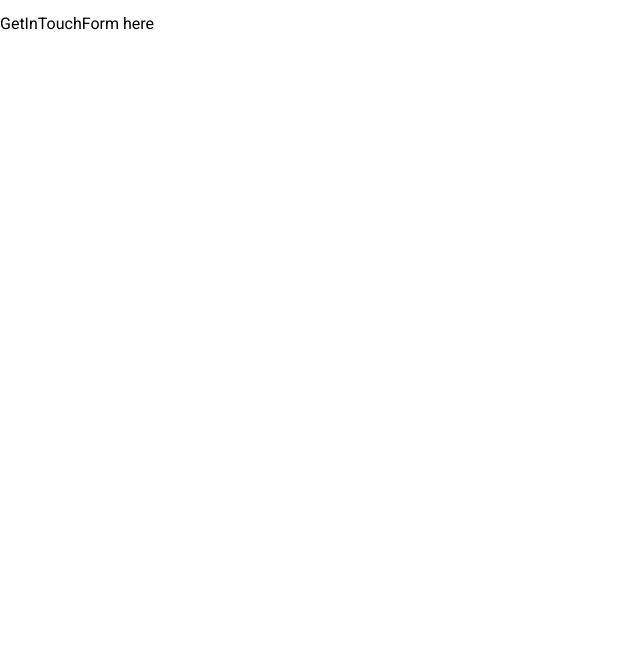
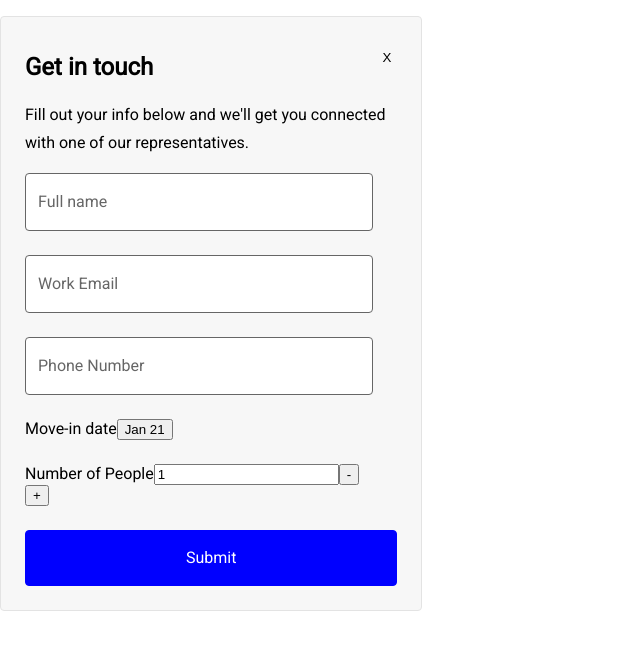
Before and after one commit to space-bnb/contact-form-service, a React app: page / in a window 1280 px wide. Both pictures are taken after a click on the button "Get in touch". Shown: the whole page, without its empty margins (0-640 px from the left). Built offline with nearby package versions, Linux system fonts and the light colour scheme; no server answers.

Commit message:
update styles and functionality for GetInTouch form

```diff
--- a/client/Components/GetInTouchForm.js
+++ b/client/Components/GetInTouchForm.js
@@ -1,10 +1,53 @@
 import React from 'react';
 
-const GetInTouchForm = () => {
+const GetInTouchForm = ( { handleFormChange }) => {
 
+  const handleFormFieldClick = (e) => {
+
+    const field = e.target.parentElement;
+    field.classList.add('focus');
+
+  }
 
   return (
-    <h1>GetInTouchForm here</h1>
+    <div className="get-in-touch-form-wrapper">
+      <button className="close-form" onClick={() => { handleFormChange('self-serve')}}>X</button>
+      <h3>Get in touch</h3>
+
+      <form>
+        <p>Fill out your info below and we'll get you connected with one of our representatives.</p>
+        <div className="form-item">
+          <div className="field" >
+            <label htmlFor="fullName">Full name</label>
+            <input id="fullName" name="fullName"  type="text" required onClick={(e) => {handleFormFieldClick(e)}}/>
+          </div>
+        </div>
+        <div className="form-item">
+          <div className="field">
+            <label htmlFor="email">Work Email</label>
+            <input id="email" name="email" type="email" required onClick={(e) => {handleFormFieldClick(e)}}/>
+          </div>
+        </div>
+        <div className="form-item">
+          <div className="field">
+            <label htmlFor="phone">Phone Number</label>
+            <input id="phone" name="phone" type="phone" required onClick={(e) => {handleFormFieldClick(e)}}/>
+          </div>
+        </div>
+        <div className="form-item cell">
+          <label htmlFor="moveInDateBtn">Move-in date</label>
+          <button id="moveInDataBtn" type="button">Jan 21</button>
+          <input id="moveInDate" name="moveInDate" hidden type="text" />
+        </div>
+        <div className="form-item cell">
+          <label htmlFor="desiredCapacity">Number of People</label>
+          <input id="desiredCapacity" type="number" value="1" required></input>
+          <button>-</button>
+          <button>+</button>
+        </div>
+        <button type="submit">Submit</button>
+      </form>
+    </div>
   )
 }
 
--- a/client/Styles/main.scss
+++ b/client/Styles/main.scss
@@ -15,11 +15,8 @@ h3 {
   margin-bottom: 1rem;
 }
 
-p {
-  font-size: 1rem;
-  font-weight: 400;
-  line-height: 1.75rem;
-  margin-bottom: 1rem;
+button {
+  cursor: pointer;
 }
 
 .column-container {
@@ -33,6 +30,131 @@ p {
 .sticky-form-wrap {
   position: sticky;
   top: 1rem;
+
+  .close-form {
+    background: none;
+    border: 0;
+    float: right;
+  }
+
+  p {
+    font-size: 1rem;
+    font-weight: 400;
+    line-height: 1.75rem;
+    margin-bottom: 1rem;
+  }
+
+  form {
+    display: flex;
+    flex-flow: row wrap;
+
+      .form-item {
+        width: calc(100% - 24px);
+        margin-bottom: 1.5rem;
+      }
+
+      .field.focus {
+        border-color: blue;
+
+        label {
+          font-size: .75rem;
+          padding-top: 0;
+          pointer-events: none;
+          top: -.375rem;
+          left: .375rem;
+          padding-left: .375rem;
+          padding-right: .375rem;
+          width: auto;
+          height: auto;
+          background: transparent;
+          color: blue;
+          z-index: 1000;
+        }
+
+      }
+
+      .field {
+        border: .0625rem solid #666;
+        background-color: #fff;
+        border-radius: .25rem;
+        position: relative;
+        height: 3.5rem;
+        display: flex;
+
+
+
+        label {
+          font-size: 1rem;
+          line-height: 1;
+          font-weight: 400;
+          display: block;
+          position: absolute;
+          top: 0;
+          left: 0;
+          padding-left: .75rem;
+          padding-right: .75rem;
+          padding-top: 1.25rem;
+          color: #666;
+          height: 100%;
+          width: 100%;
+          max-width: calc(100% - 12px);
+          white-space: nowrap;
+          overflow: hidden;
+          -o-text-overflow: ellipsis;
+          text-overflow: ellipsis;
+          z-index: 2;
+          cursor: text;
+        }
+
+        input {
+          font-family: inherit;
+          border-radius: .25rem;
+          width: 100%;
+          height: 100%;
+          font-size: 1rem;
+          display: block;
+          background-color: transparent;
+          padding: 0 .6875rem;
+          outline: 0;
+          border: 0;
+          cursor: text;
+          line-height: 1.25;
+        }
+
+      }
+
+      button[type=submit] {
+        width: 100%;
+        font-family: inherit;
+        font-size: 1rem;
+        font-weight: 400;
+        line-height: 1;
+        display: inline-block;
+        border: .0625rem solid blue;
+        border-radius: .25rem;
+        padding: 1.1875rem 1.4375rem;
+        white-space: nowrap;
+        text-align: center;
+        vertical-align: bottom;
+        background: blue;
+        color: white;
+      }
+
+      button[type=submit]:hover {
+        background-color: #00c;
+        border-color: #00c;
+      }
+
+
+  }
+
+}
+
+.get-in-touch-form-wrapper {
+  border-radius: .25rem;
+  border: 1px solid #e3e3e3;
+  background-color: #f7f7f7;
+  padding: 2rem 1.5rem 1.5rem;
 }
 
 
@@ -64,7 +186,6 @@ p {
     display: inline-block;
     border: .0625rem solid blue;
     border-radius: .25rem;
-    cursor: pointer;
     padding: 1.1875rem 1.4375rem;
     white-space: nowrap;
     text-align: center;
```
